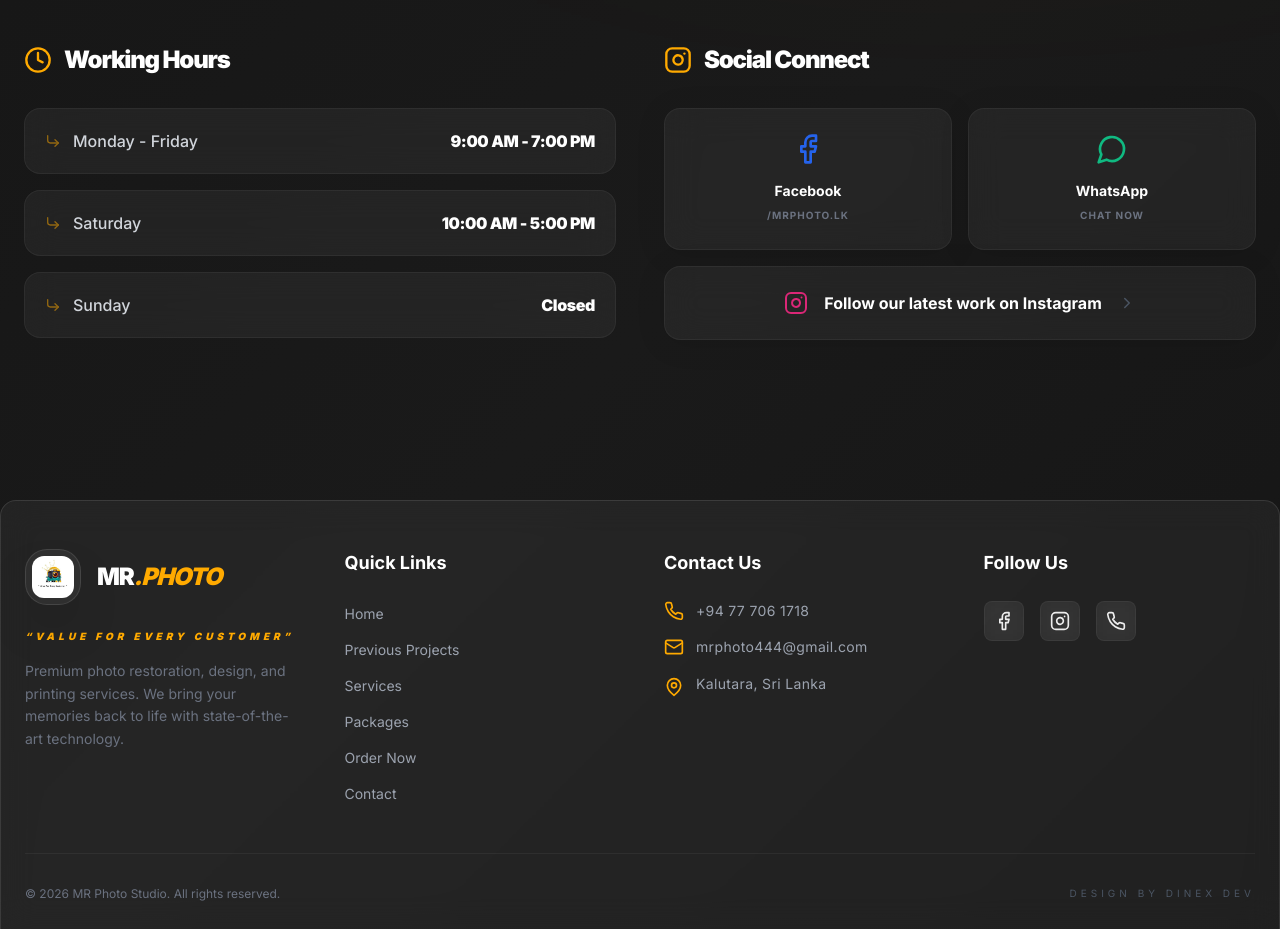
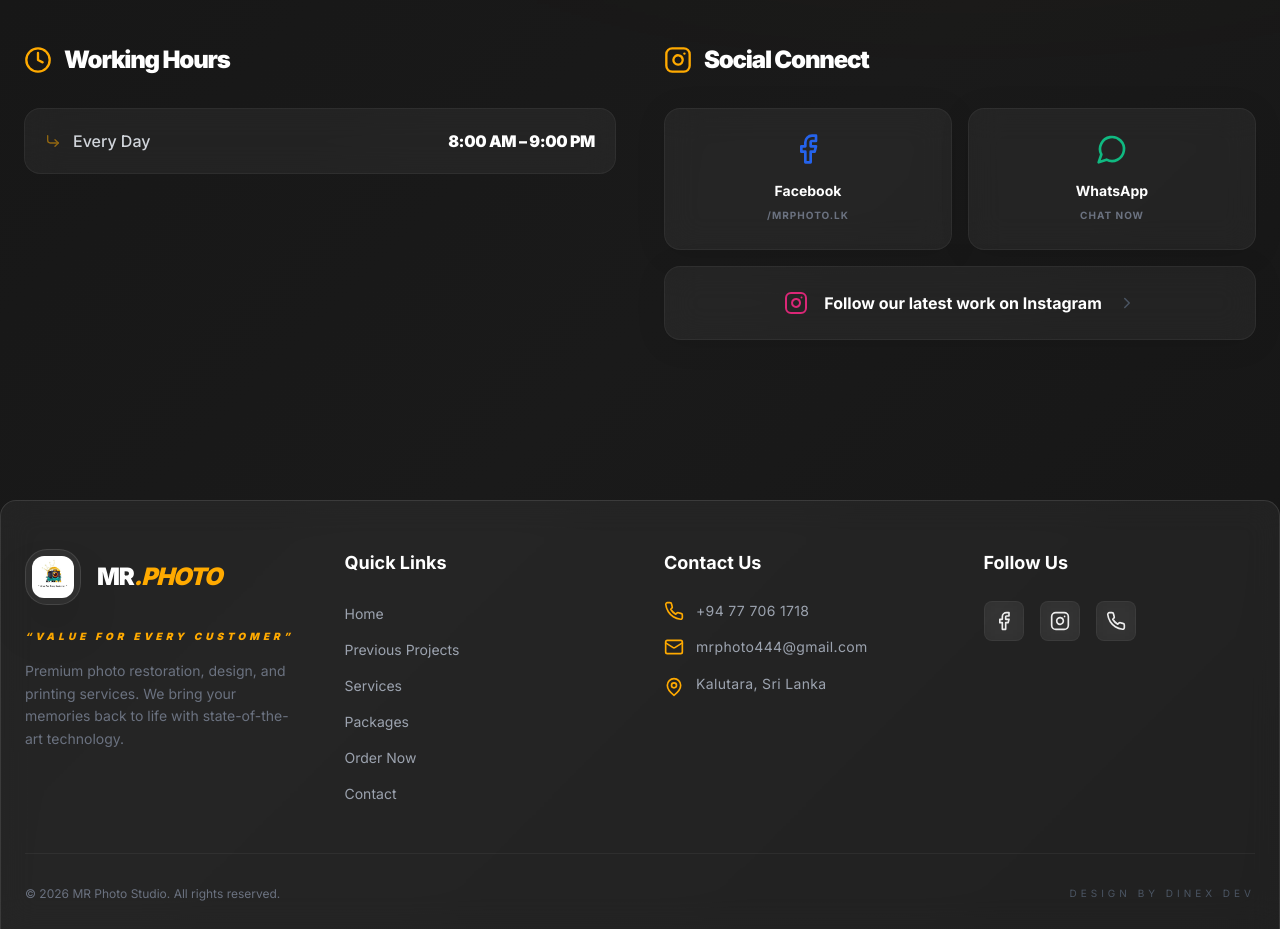
Before and after one commit to DINETHDEV/mr-photo-website, a Next.js app in the folder frontend/: page /contact in a window 1280 px wide. Shown: the part 920-1849 px from the top of the page. Built offline with nearby package versions, Linux system fonts and the light colour scheme.

Commit message:
fix: update working hours to every day 8AM-9PM

```diff
--- a/frontend/app/contact/page.js
+++ b/frontend/app/contact/page.js
@@ -33,9 +33,7 @@ const CONTACT_INFO = [
 ];
 
 const WORKING_HOURS = [
-  { day: 'Monday - Friday', hours: '9:00 AM - 7:00 PM' },
-  { day: 'Saturday', hours: '10:00 AM - 5:00 PM' },
-  { day: 'Sunday', hours: 'Closed' },
+  { day: 'Every Day', hours: '8:00 AM – 9:00 PM' },
 ];
 
 export default function Contact() {
```
